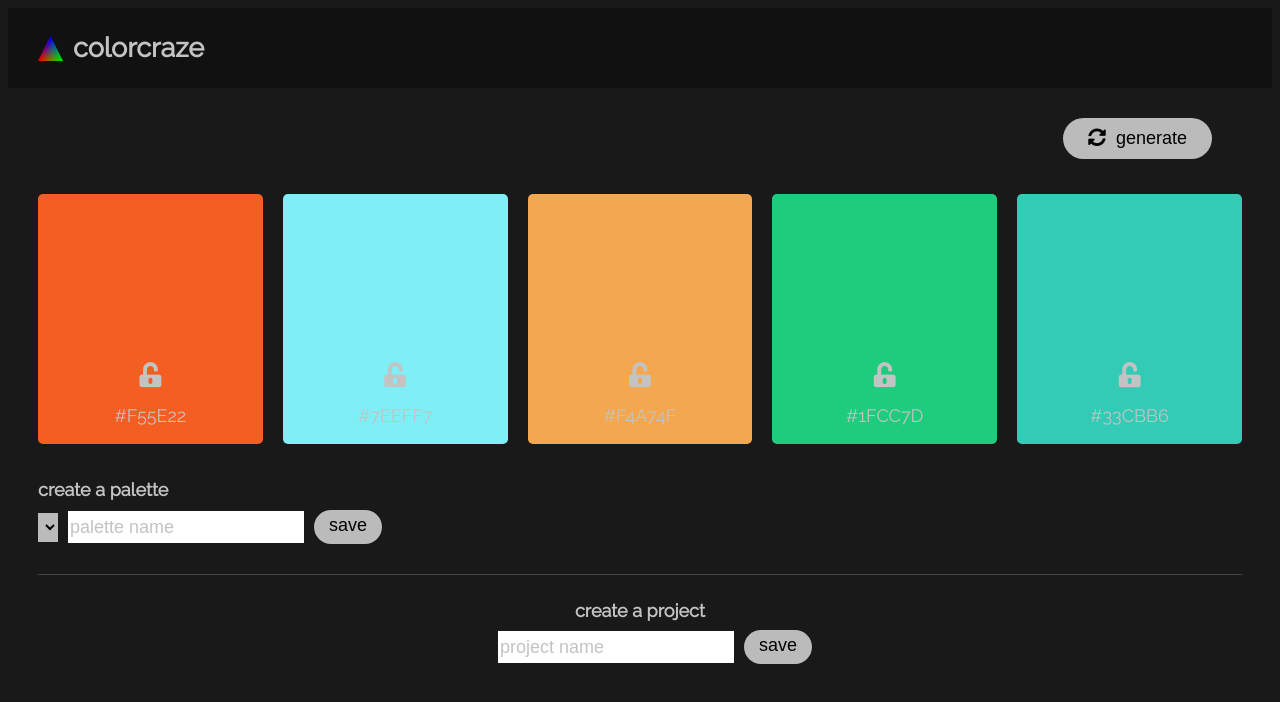
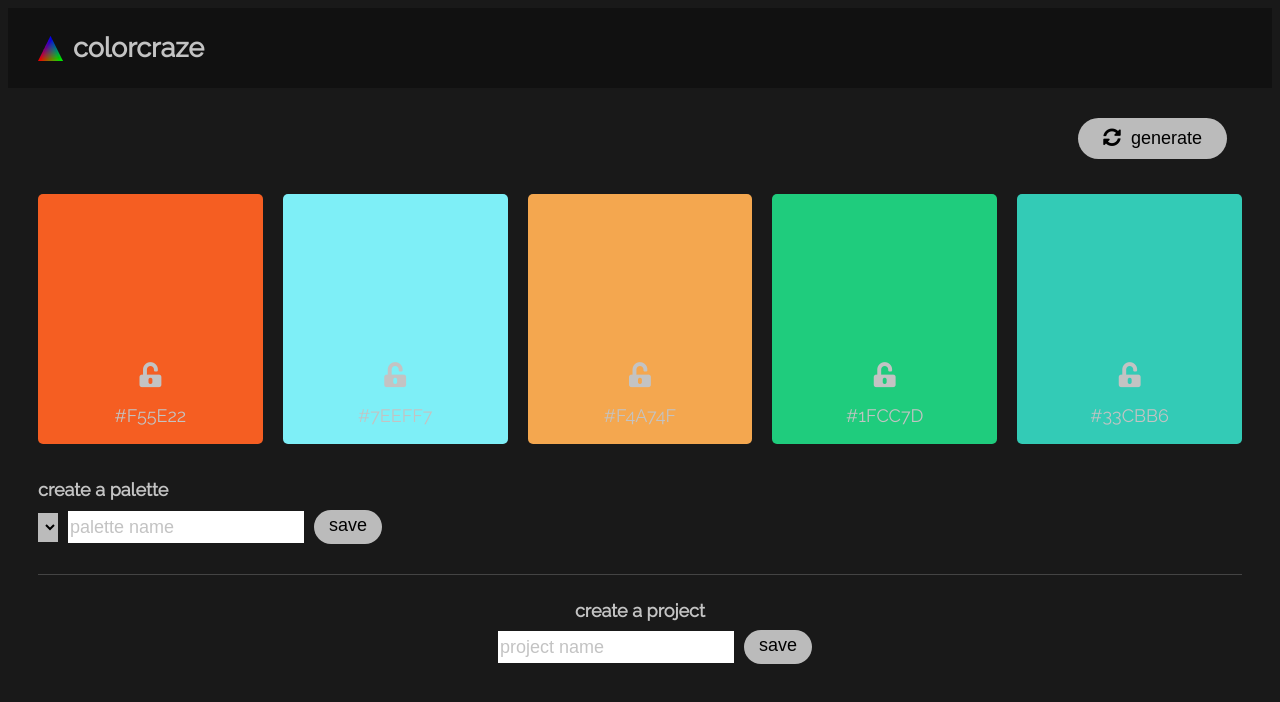
Before and after one commit to ashleylevi/colorcraze, a website: page public/index.html in a window 1280 px wide. Drawn offline with Linux system fonts and the light colour scheme; no server answers.

Commit message:
Fix button margin

```diff
--- a/public/css/styles.css
+++ b/public/css/styles.css
@@ -47,7 +47,7 @@ body {
 .button-container {
   display: flex;
   justify-content: flex-end;
-  margin-right: 30px;
+  margin-right: 15px;
 }
 
 .palette-display {
```
